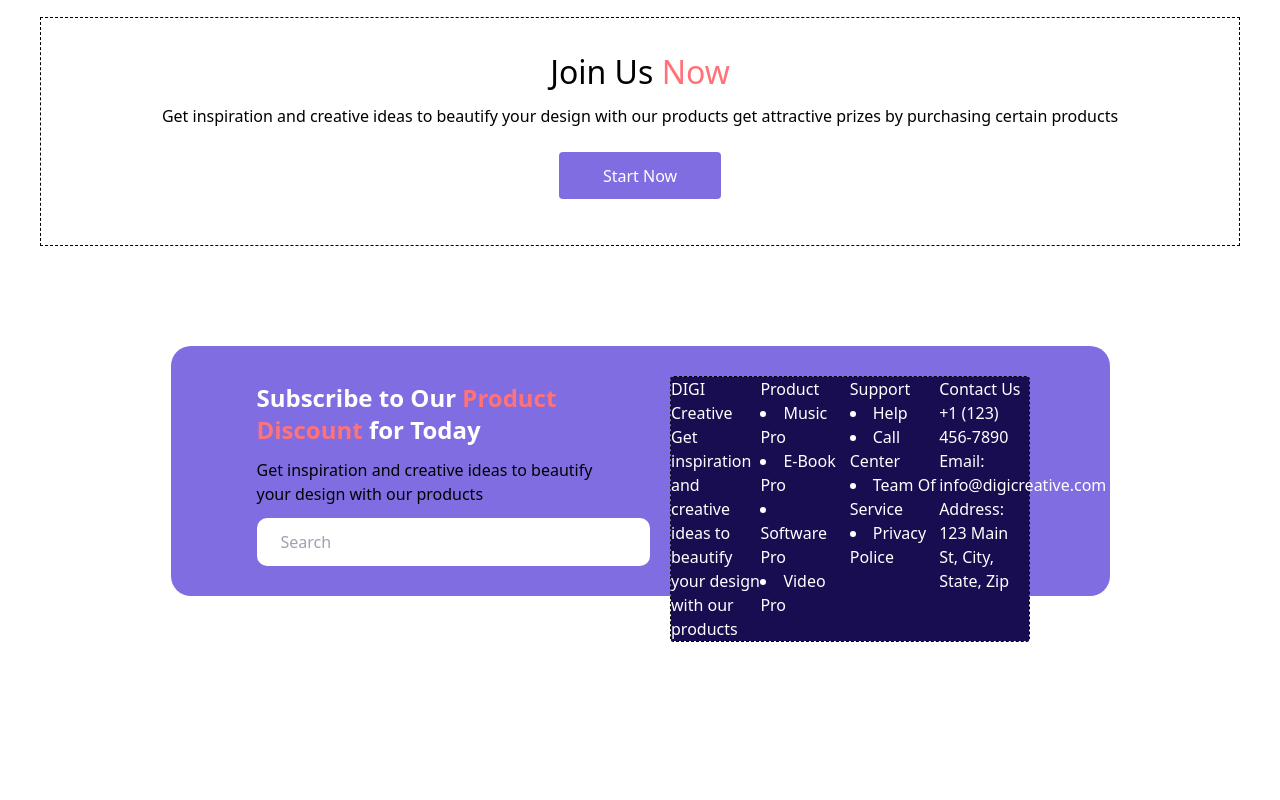
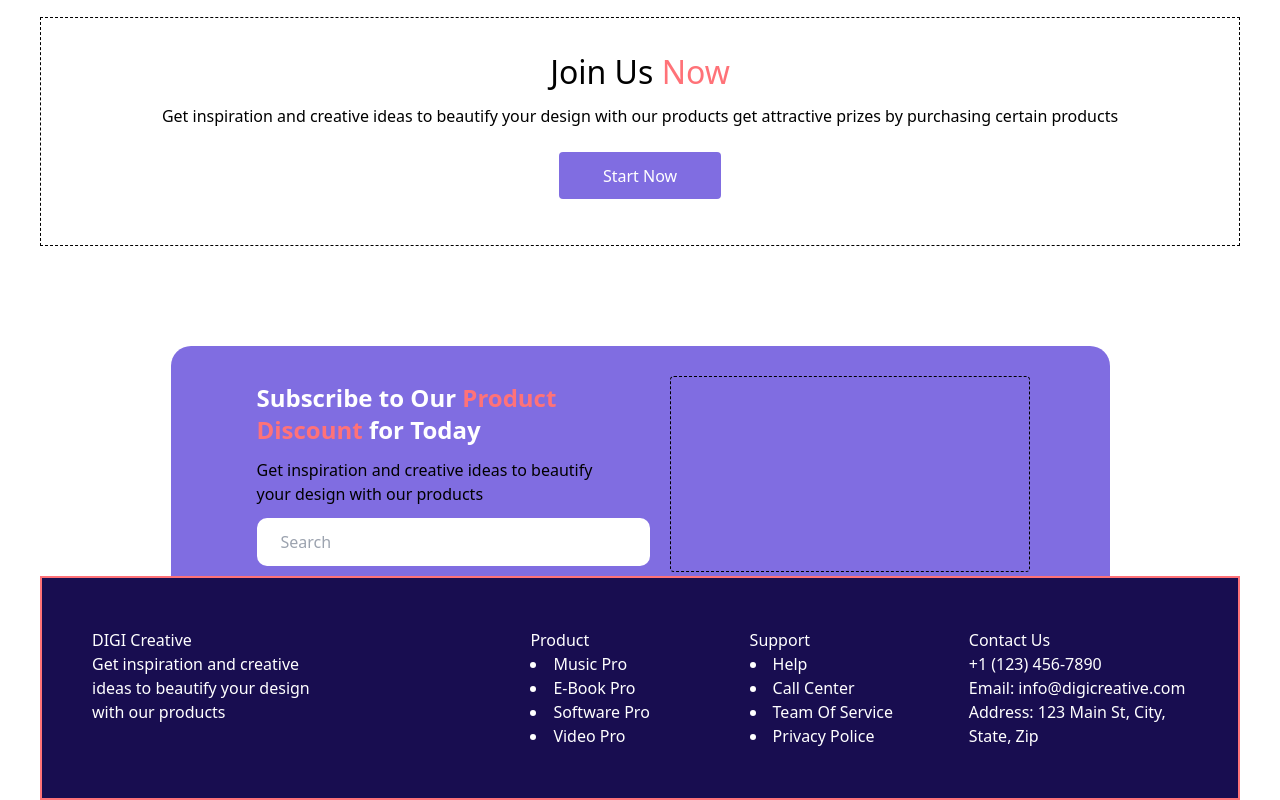
Before and after one commit to Chironzit-Biswas/project02, a React (Vite) app: page / in a window 1280 px wide. Shown: the part 2293-3093 px from the top of the page. Before the commit the page ends 2965 px from the top, so only its background shows below. Built offline with nearby package versions, Linux system fonts and the light colour scheme.

Commit message:
project02

```diff
--- a/src/components/Footer.jsx
+++ b/src/components/Footer.jsx
@@ -1,23 +1,27 @@
 export const Footer = () => {
     return (
         <>
-          <div className={'w-[939px] h-[250px] bg-btnColor mx-[50px] md:mx-auto  rounded-[20px] items-center'}>
+            <div className={'max-w-[1200px] mx-auto'}>
+                <div
+                    className={'w-[939px] h-[250px] bg-btnColor mx-[50px] md:mx-auto  rounded-[20px] items-center z-40'}>
                     <div className={'grid mx-[50px] grid-cols-2 content-center '}>
                         <div className={'w-[400px font-bold] py-9 px-9'}>
-                      <h2 className={'text-2xl font-bold text-whiteColor '}>Subscribe to Our <span className={'text-therd'}>Product Discount</span> for Today</h2>
-                      <p className={'py-3'}>Get inspiration and creative ideas to beautify your design with our products </p>
+                            <h2 className={'text-2xl font-bold text-whiteColor '}>Subscribe to Our <span
+                                className={'text-therd'}>Product Discount</span> for Today</h2>
+                            <p className={'py-3'}>Get inspiration and creative ideas to beautify your design with our
+                                products </p>
 
-                      <input type="text" placeholder={'Search '} className={'bg-whiteColor h-[20px] w-[393px] p-6 rounded-[10px] '}/>
+                            <input type="text" placeholder={'Search '}
+                                   className={'bg-whiteColor h-[20px] w-[393px] p-6 rounded-[10px] '}/>
                         </div>
                         <div className={'border border-dashed m-[30px] rounded'}>
 
-                      <div>
-                          {/*There is no content*/}
                         </div>
-
-                      <div className={'bg-[#180D50] '}>
-                           <div className={'grid grid-cols-4 text-whiteColor'}>
-                               <div>
+                    </div>
+                </div>
+                <div className={'max-w-[1200px] flex md:flex-col p-[50px] mt-[-20px] bg-[#180D50] mx-auto border-therd border-2 z-30'}>
+                    <div className={'grid grid-cols-5 text-whiteColor content-center'}>
+                        <div className={'col-span-2 w-1/2'}>
                             <h2>DIGI Creative</h2>
                             <p>Get inspiration and creative ideas to beautify your design with our products </p>
                         </div>
@@ -46,10 +50,8 @@ export const Footer = () => {
                         </div>
                     </div>
                 </div>
+            </div>
 
-                  </div>
-              </div>
-          </div>
         </>
     )
 }
```
Lines whose indentation alone changed are shown as unchanged.
